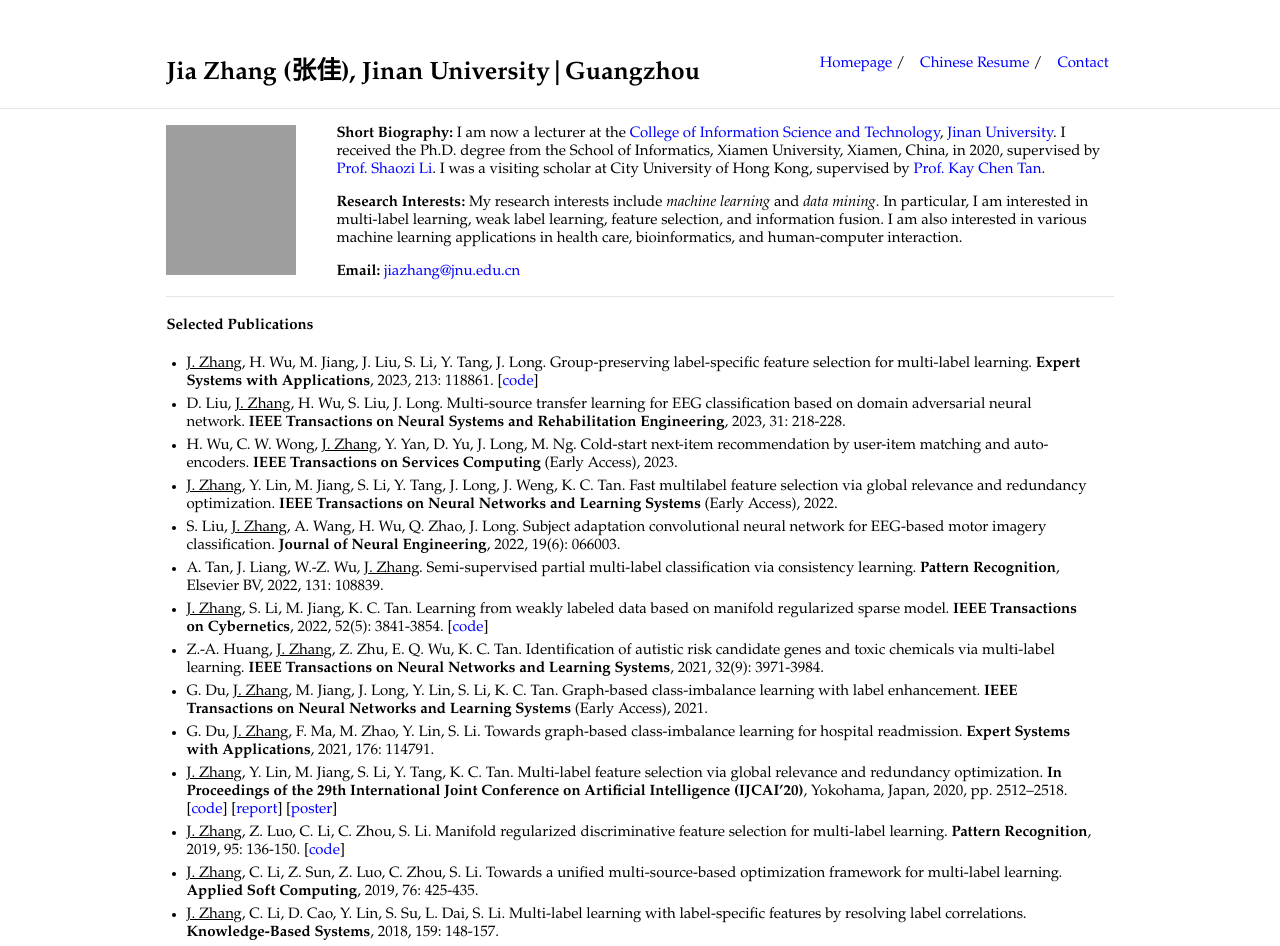
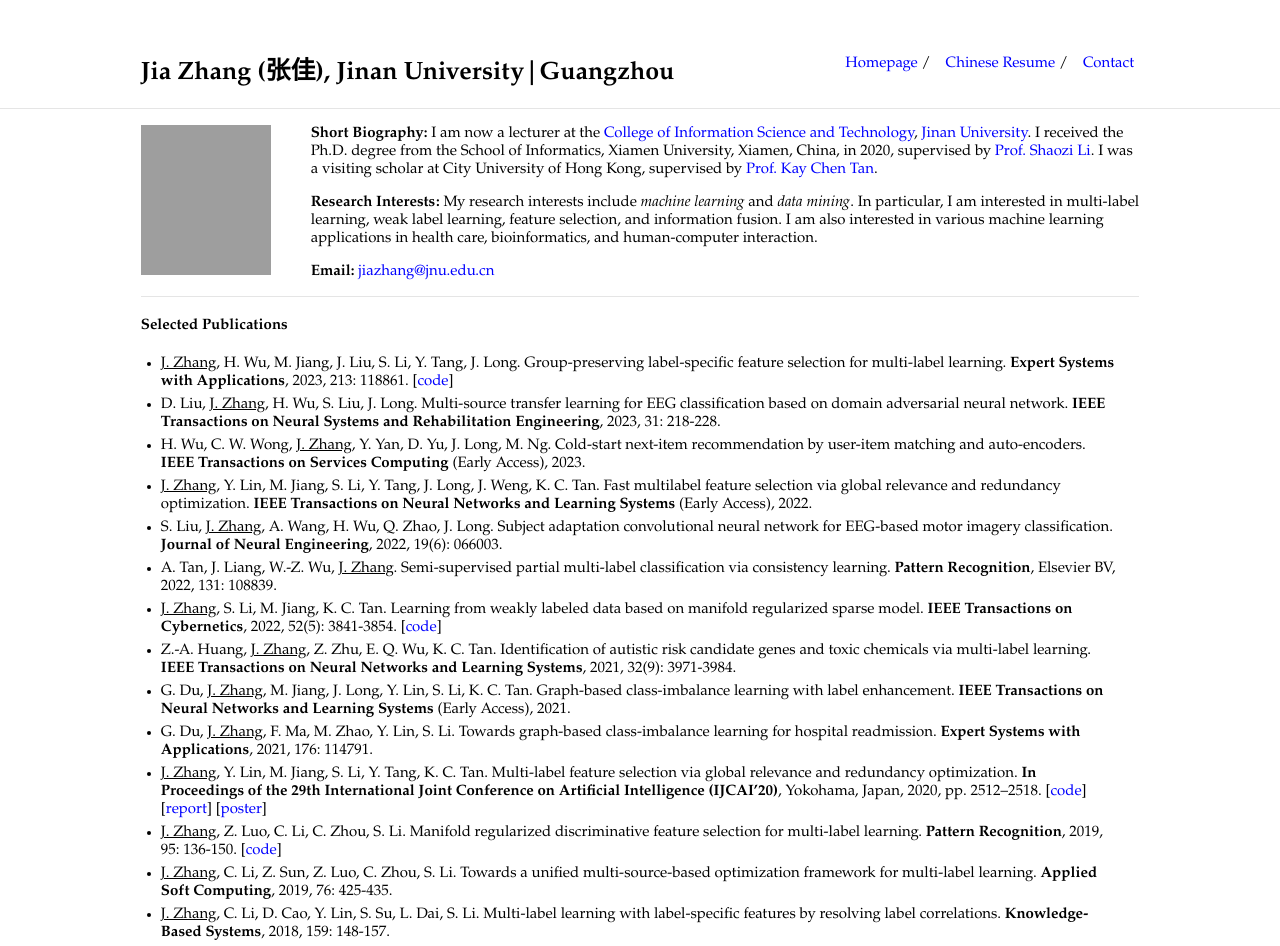
Before and after one commit to jiazhang-ml/jiazhang-ml.github.io, a Jekyll site: the page built from index.md, in a window 1280 px wide. Shown: the top 946 px of the page. Built offline with Jekyll 4.4.1, drawn with Linux system fonts in a browser that asks for light colours; grey boxes are pictures that could not be loaded.

Commit message:
Update _style.scss

```diff
--- a/_sass/_style.scss
+++ b/_sass/_style.scss
@@ -68,7 +68,7 @@ hr {
 /* Divs */
 
 .container {
-    max-width: 74%;
+    max-width: 78%;
     margin: auto;
 
 }
```
